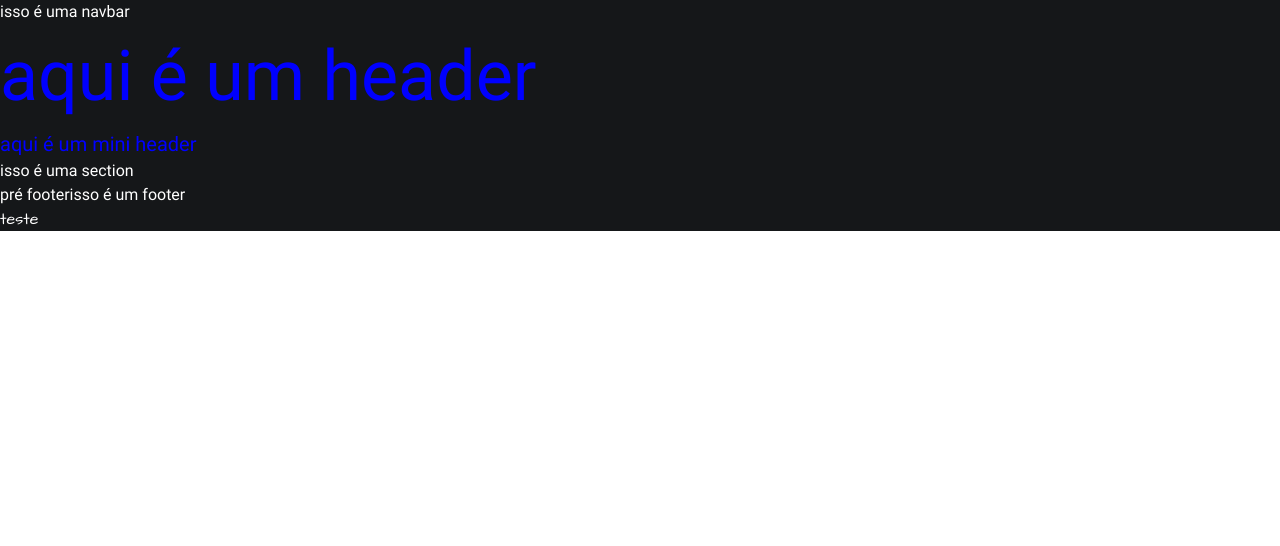
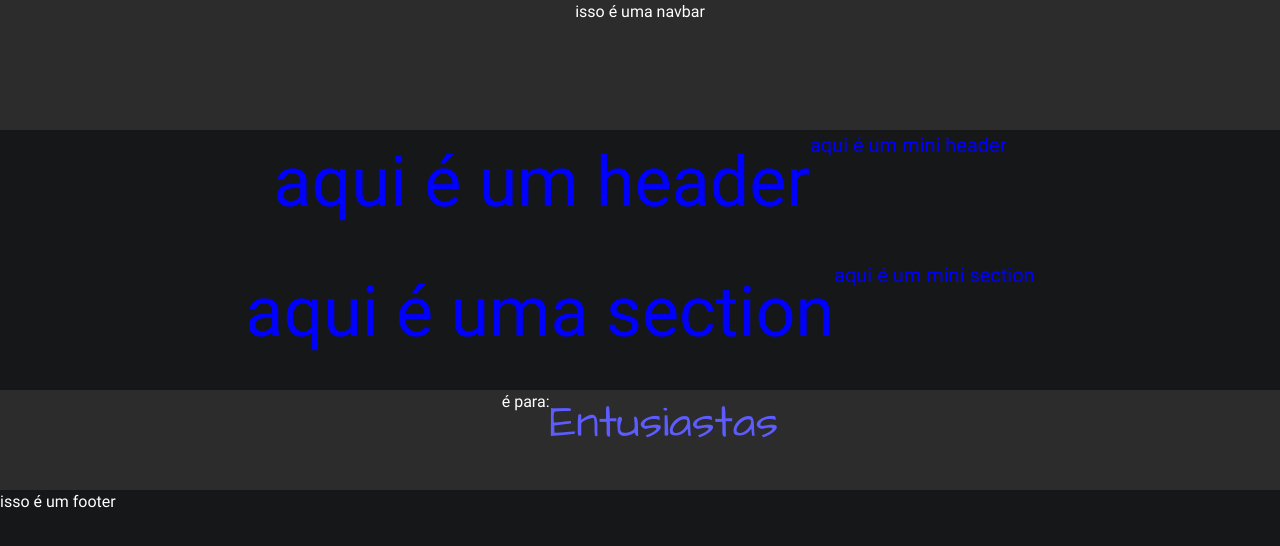
Before and after one commit to Henriquesoto92/LP-BinaryThree-Razor, a React (Vite) app: page / in a window 1280 px wide. Shown: the top 546 px of the page. Built offline with nearby package versions, Linux system fonts and the light colour scheme.

Commit message:
:sparkles: add set word

```diff
--- a/src/components/Footer/index.jsx
+++ b/src/components/Footer/index.jsx
@@ -3,7 +3,7 @@ import PreFooter from "./preFooter";
 
 export const Footer = () => {
   return (
-    <Flex>
+    <Flex as="footer" w="full" justify="center" flexDir="column">
       <PreFooter />
       <Text> isso é um footer</Text>
     </Flex>
--- a/src/components/Footer/preFooter.jsx
+++ b/src/components/Footer/preFooter.jsx
@@ -1,9 +1,41 @@
-import { Flex, Text } from "@chakra-ui/react";
+import { Flex, Image, Text } from "@chakra-ui/react";
+import { useEffect, useState } from "react";
+
+const words = [
+  "Criadores",
+  "Entusiastas",
+  "Desenvolvedores",
+  "Empresarios",
+  "Apaixonados",
+];
 
 function PreFooter() {
+  const [word, setWord] = useState(words[0]);
+  const [count, setCount] = useState(0);
+
+  useEffect(() => {
+    let counter = count;
+    const interval = setInterval(() => {
+      if (counter >= words.length) {
+        clearInterval(interval);
+        setCount(0);
+      } else {
+        setWord(words[counter]);
+        setCount((count) => count + 1);
+        counter++;
+      }
+    }, 2000);
+    return () => clearInterval(interval);
+  }, [count]);
+
   return (
-    <Flex>
-      <Text>pré footer</Text>
+    <Flex h="100px" bg="black.300" w="full" justify="center" flexDir="row">
+      <Image />
+      <Text>é para: </Text>
+      <Text fontFamily="especial" color="purple.100" fontSize="45px">
+        {" "}
+        {word}
+      </Text>
     </Flex>
   );
 }
--- a/src/components/Header/index.jsx
+++ b/src/components/Header/index.jsx
@@ -3,7 +3,7 @@ import { TextEspecial } from "../ui";
 
 export const Header = () => {
   return (
-    <Flex flexDir="column">
+    <Flex as="header" h="130px" w="full" justify="center">
       <TextEspecial texto="aqui é um header" fontSize="70px" />
       <TextEspecial texto="aqui é um mini header" fontSize="20px" />
     </Flex>
--- a/src/components/Navbar/index.jsx
+++ b/src/components/Navbar/index.jsx
@@ -2,7 +2,7 @@ import { Flex, Text } from "@chakra-ui/react";
 
 export const Navbar = () => {
   return (
-    <Flex>
+    <Flex h="130px" bg="black.300" w="full" justify="center">
       <Text> isso é uma navbar</Text>
     </Flex>
   );
--- a/src/components/Section/index.jsx
+++ b/src/components/Section/index.jsx
@@ -1,9 +1,11 @@
-import { Flex, Text } from "@chakra-ui/react";
+import { Flex } from "@chakra-ui/react";
+import { TextEspecial } from "../ui";
 
 export const Section = () => {
   return (
-    <Flex flexDir="column">
-      <Text> isso é uma section</Text>
+    <Flex as="header" h="130px" w="full" justify="center">
+      <TextEspecial texto="aqui é uma section" fontSize="70px" />
+      <TextEspecial texto="aqui é um mini section" fontSize="20px" />
     </Flex>
   );
 };
--- a/src/index.css
+++ /dev/null
@@ -1,70 +0,0 @@
-:root {
-  font-family: Inter, Avenir, Helvetica, Arial, sans-serif;
-  font-size: 16px;
-  line-height: 24px;
-  font-weight: 400;
-
-  color-scheme: light dark;
-  color: rgba(255, 255, 255, 0.87);
-  background-color: #242424;
-
-  font-synthesis: none;
-  text-rendering: optimizeLegibility;
-  -webkit-font-smoothing: antialiased;
-  -moz-osx-font-smoothing: grayscale;
-  -webkit-text-size-adjust: 100%;
-}
-
-a {
-  font-weight: 500;
-  color: #646cff;
-  text-decoration: inherit;
-}
-a:hover {
-  color: #535bf2;
-}
-
-body {
-  margin: 0;
-  display: flex;
-  place-items: center;
-  min-width: 320px;
-  min-height: 100vh;
-}
-
-h1 {
-  font-size: 3.2em;
-  line-height: 1.1;
-}
-
-button {
-  border-radius: 8px;
-  border: 1px solid transparent;
-  padding: 0.6em 1.2em;
-  font-size: 1em;
-  font-weight: 500;
-  font-family: inherit;
-  background-color: #1a1a1a;
-  cursor: pointer;
-  transition: border-color 0.25s;
-}
-button:hover {
-  border-color: #646cff;
-}
-button:focus,
-button:focus-visible {
-  outline: 4px auto -webkit-focus-ring-color;
-}
-
-@media (prefers-color-scheme: light) {
-  :root {
-    color: #213547;
-    background-color: #ffffff;
-  }
-  a:hover {
-    color: #747bff;
-  }
-  button {
-    background-color: #f9f9f9;
-  }
-}
--- a/src/main.jsx
+++ b/src/main.jsx
@@ -1,14 +1,13 @@
 import { ChakraProvider } from "@chakra-ui/react";
 import React from "react";
 import ReactDOM from "react-dom/client";
-import "./index.css";
 import { theme } from "./theme/theme";
 import LandingPage from "./pages";
 import Fonts from "./theme/fonts";
 
 ReactDOM.createRoot(document.getElementById("root")).render(
   <React.StrictMode>
-    <ChakraProvider resetCSS theme={theme}>
+    <ChakraProvider theme={theme}>
       <Fonts />
       <LandingPage />
     </ChakraProvider>
--- a/src/pages/index.jsx
+++ b/src/pages/index.jsx
@@ -1,4 +1,3 @@
-import { Text } from "@chakra-ui/react";
 import { Footer, Header, Navbar, Section } from "../components";
 
 function LandingPage() {
@@ -8,7 +7,6 @@ function LandingPage() {
       <Header />
       <Section />
       <Footer />
-      <Text fontFamily="especial"> teste</Text>
     </>
   );
 }
```
